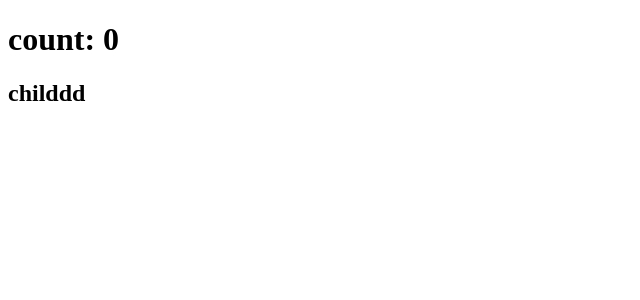
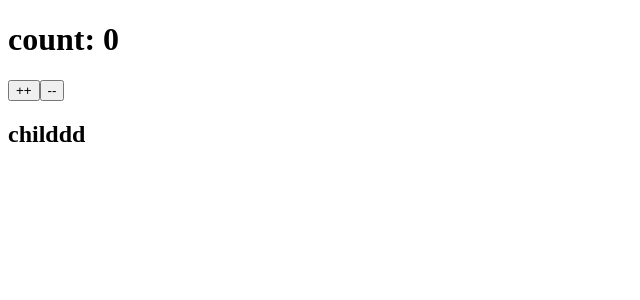
Before and after one commit to Afroz-215/Learn-React, a React (Vite) app in the folder my-react-app-2/: page /user/1 in a window 1280 px wide. Shown: the top 300 px of the page, without its empty margins (0-640 px from the left). Built offline with nearby package versions, Linux system fonts and the light colour scheme.

Commit message:
memo and useMemo

```diff
--- a/my-react-app-2/src/Memo.jsx
+++ b/my-react-app-2/src/Memo.jsx
@@ -21,26 +21,41 @@
 // export default Memo
 
 
-import React, { memo,useState } from 'react'
+import React, { Children, memo, useCallback, useMemo, useState } from 'react'
 
 const Memo = () => {
-    let [count,setCount]= useState(0);
+    let [count, setCount] = useState(0);
+    let [state, setState] = useState(0);
+
     console.log("app file");
-  return (
-    <div>
-        <h1 onClick={()=>setCount(count+1)}>count: {count}</h1>
-        <MemoizedFile/>
-    </div>
-  )
+
+
+    // let even = useMemo(() => {
+    //     return () => {
+    //         console.log("hello")
+    //     }
+    // }, [])
+
+    let even =useCallback(()=>{
+        console.log("first")
+    })
+    return (
+        <div>
+            <h1>count: {count}</h1>
+            <button onClick={() => setCount(count + 1)}>++</button>
+            <button onClick={() => setCount(state - 1)}>--</button>
+            <MemoizedFile even={even}/>
+        </div>
+    )
 }
 
 export default Memo
 
 
 
-let MemoizedFile =memo(function ChildApp(){
+let MemoizedFile = memo(function ChildApp() {
     console.log("child file")
-    return(
+    return (
         <div>
             <h2>childdd</h2>
         </div>
--- a/my-react-app-2/src/UserDetails.jsx
+++ b/my-react-app-2/src/UserDetails.jsx
@@ -16,10 +16,10 @@ const UserDetails = () => {
   return (
     <div>
       <h1> UserDetails  </h1>
-      <li>
+
         <h5>User Id: {userData.id}</h5>
         <h5>userName: {userData.name}</h5>
-      </li>
+
 
     </div>
   )
```
